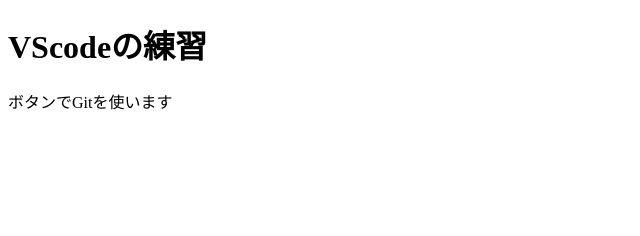
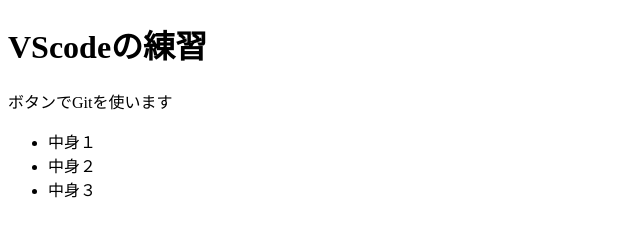
Before and after one commit to namekonamako/vscode-practice, a plain HTML site: page index.html in a window 1280 px wide. Shown: the whole page, without its empty margins (0-640 px from the left). Drawn offline with Linux system fonts and the light colour scheme.

Commit message:
中身を追加

```diff
--- a/index.html
+++ b/index.html
@@ -8,5 +8,10 @@
 <body>
     <h1>VScodeの練習</h1>
     <p>ボタンでGitを使います</p>
+    <ul>
+        <li>中身１</li>
+        <li>中身２</li>
+        <li>中身３</li>
+    </ul>
 </body>
 </html>
```
